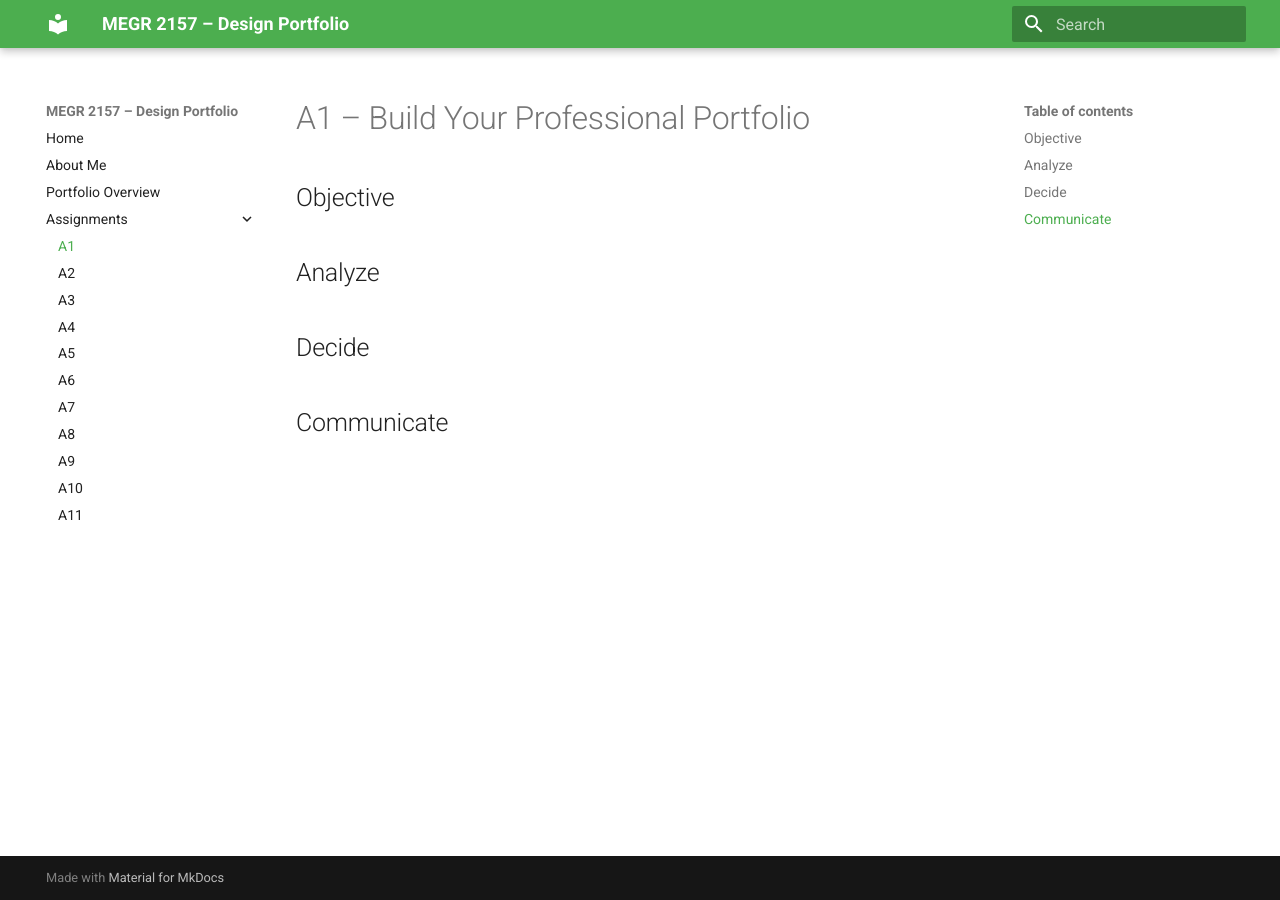
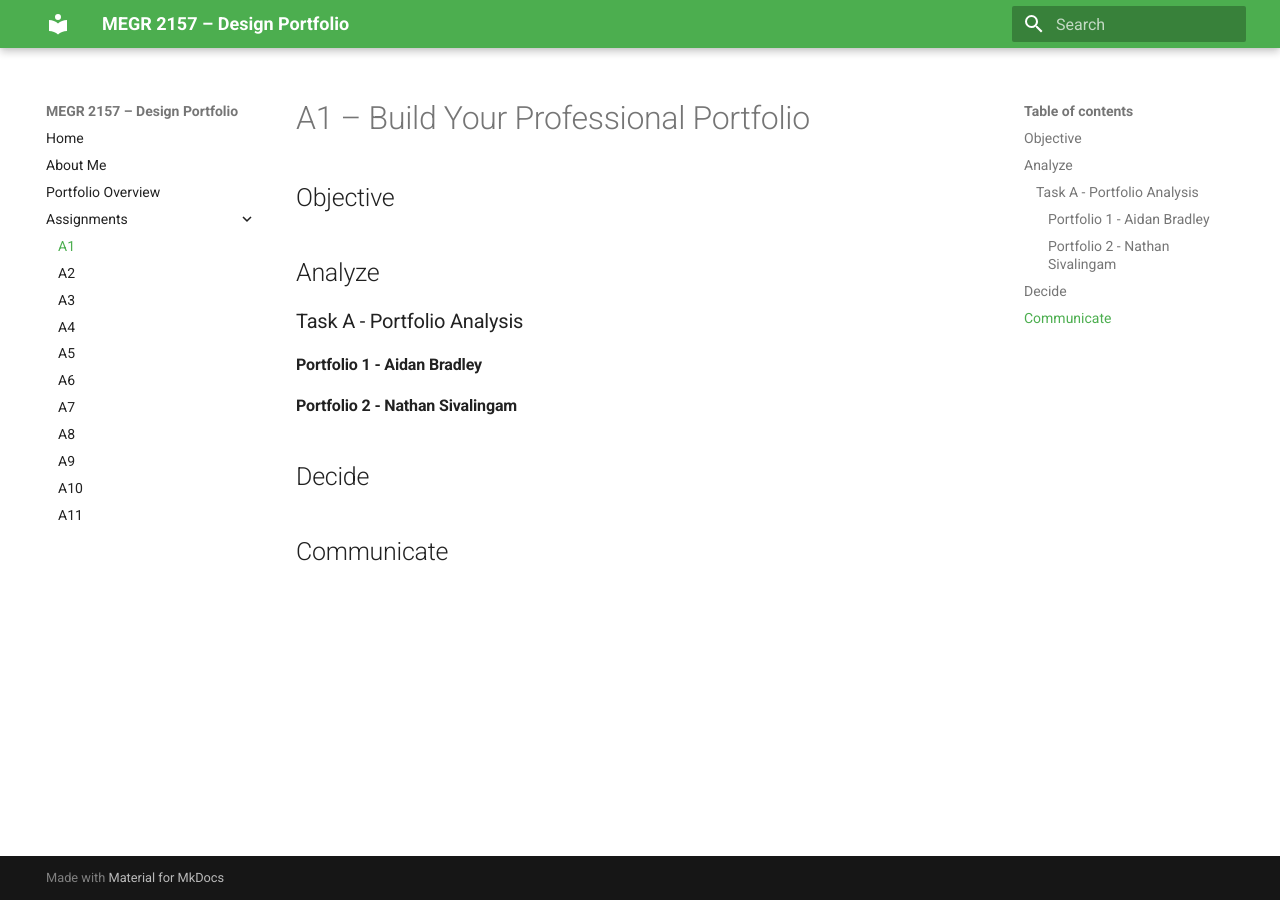
Before and after one commit to akaur-5/design-projects-portfolio, an MkDocs documentation site: the page built from docs/assignments/A01/index.md, in a window 1280 px wide. Built offline with MkDocs 1.6.1 and Material for MkDocs 9.7.7, drawn with Linux system fonts in a browser that asks for light colours.

Commit message:
Add Portfolio Analysis section to assignment index

```diff
--- a/docs/assignments/A01/index.md
+++ b/docs/assignments/A01/index.md
@@ -4,7 +4,9 @@
 
 
 ## Analyze
-
+### Task A - Portfolio Analysis
+#### Portfolio 1 - Aidan Bradley
+#### Portfolio 2 - Nathan Sivalingam
 
 ## Decide
 
```
